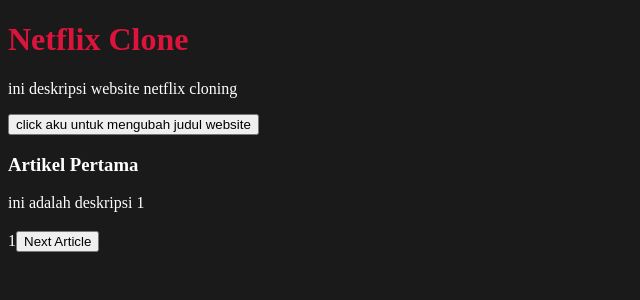
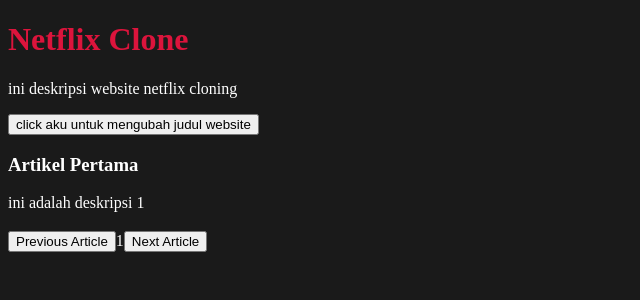
Before and after one commit to brarris/perdalam-react, a React (Vite) app: page / in a window 1280 px wide. Shown: the top 300 px of the page, without its empty margins (0-640 px from the left). Built offline with nearby package versions, Linux system fonts and the light colour scheme; no server answers.

Commit message:
React Lifecycle with useEffect - from Component Mounting to Component Update (trigger Next Article button)

```diff
--- a/src/App.jsx
+++ b/src/App.jsx
@@ -44,6 +44,10 @@
     setCounterClick(counterClick + 1);
   };
 
+  const previousArticle = () => {
+    setCounterClick(counterClick - 1);
+  };
+
   return (
     <main>
       <WebTitle
@@ -52,6 +56,7 @@
       />
       <Article title="Artikel Pertama" description="ini adalah deskripsi 1" />
       <Article title={article.title} description={article.body} />
+      <button onClick={previousArticle}>Previous Article</button>
       {counterClick}
       <button onClick={nextArticle}>Next Article</button>
     </main>
```
